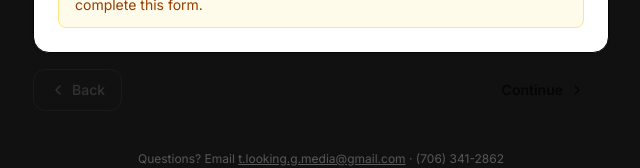
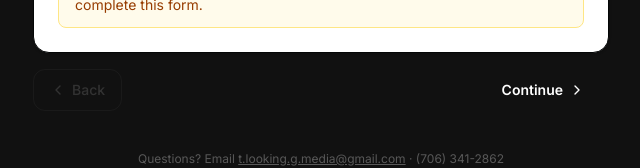
Before and after one commit to tavideehoskins/lgm-intake, a Next.js app: page / in a window 1280 px wide. Shown: the part 718-886 px from the top of the page, without its empty margins (319-959 px from the left). Built offline with nearby package versions, Linux system fonts and the light colour scheme; a web font is replaced by a local one.

Commit message:
Fix: Continue button gold so it's visible on dark background

```diff
--- a/components/intake/IntakeWizard.tsx
+++ b/components/intake/IntakeWizard.tsx
@@ -208,7 +208,7 @@ export default function IntakeWizard({ onSuccess }: Props) {
           <button
             type="button"
             onClick={goNext}
-            className="flex items-center gap-1.5 px-6 py-2.5 rounded-xl bg-brand-black text-brand-cream text-sm font-semibold hover:bg-gray-800 transition-all"
+            className="flex items-center gap-1.5 px-6 py-2.5 rounded-xl bg-brand-gold text-white text-sm font-semibold hover:bg-brand-gold-light transition-all"
           >
             Continue <ChevronRight className="w-4 h-4" />
           </button>
```
